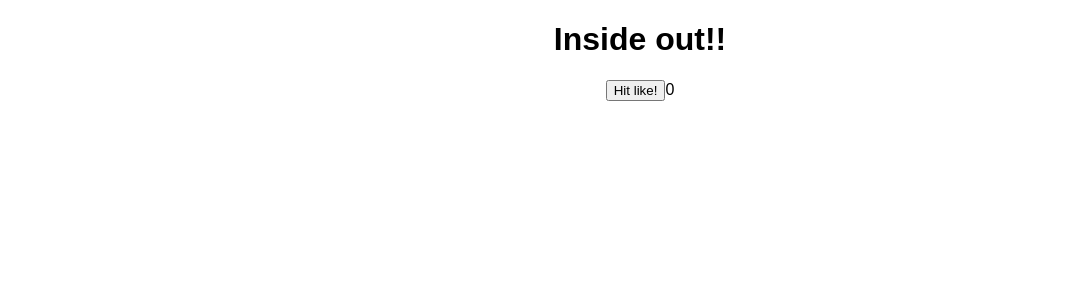
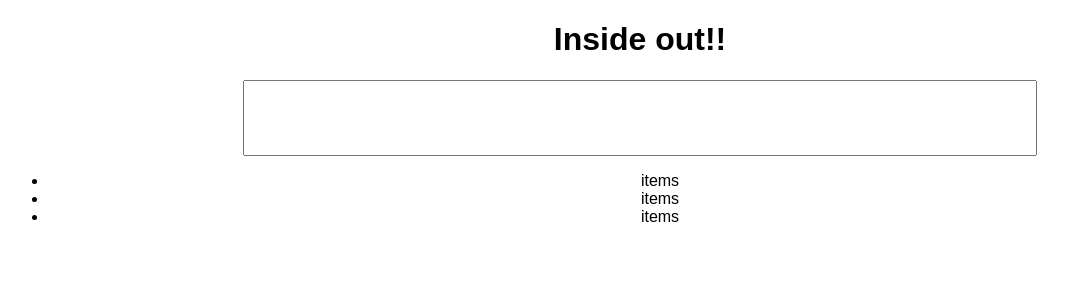
Before and after one commit to dikshadhote/Emoticon_Interpreter, a React (Create React App) app: page / in a window 1280 px wide. Shown: the top 300 px of the page, without its empty margins (0-1068 px from the left). Built offline with nearby package versions, Linux system fonts and the light colour scheme.

Commit message:
printing  items in array

```diff
--- a/src/App.js
+++ b/src/App.js
@@ -1,19 +1,36 @@
 import React, { useState } from "react";
 import "./styles.css";
+var emojiDictionary = {
+  "😉": "winking face",
+  "🤣": " Rolling on the Floor Laughing",
+  "🥰": "Smiling Face with Hearts",
+  "😒 ": "Unamused Face",
+  "🤫": "Shushing Face"
+};
 
+var shoppinglist = ["milk", "bread", "butter"];
 export default function App() {
-  //usestate function returns two values so we store it in array.
-  //The array value must not change so it is declare as const
-  const [likeCounter, setLikeCounter] = useState(0);
-  function btnClickHandler() {
-    var newLikeCounterValue = likeCounter + 1;
-    setLikeCounter(newLikeCounterValue);
+  const [userInputMeaning, setuserInputMeaning] = useState("");
+  function inputEventHandler(event) {
+    var userInput = event.target.value;
+    var userInputMeaning = emojiDictionary[userInput];
+    setuserInputMeaning(userInputMeaning);
+    if (userInputMeaning === undefined) {
+      userInputMeaning = "This is not defined here...Please try something else";
+    }
   }
+
   return (
     <div className="App">
       <h1>Inside out!!</h1>
-      <button onClick={btnClickHandler}>Hit like!</button>
-      {likeCounter}
+      <input onChange={inputEventHandler}></input>
+      <div class="output">{userInputMeaning}</div>
+      <ul>
+        {shoppinglist.map((item) => {
+          console.log(item);
+          return <li>items</li>;
+        })}
+      </ul>
     </div>
   );
 }
--- a/src/styles.css
+++ b/src/styles.css
@@ -2,3 +2,11 @@
   font-family: sans-serif;
   text-align: center;
 }
+input {
+  height: 5vh;
+  width: 60%;
+  padding: 1rem;
+}
+.output {
+  padding: rem;
+}
```
